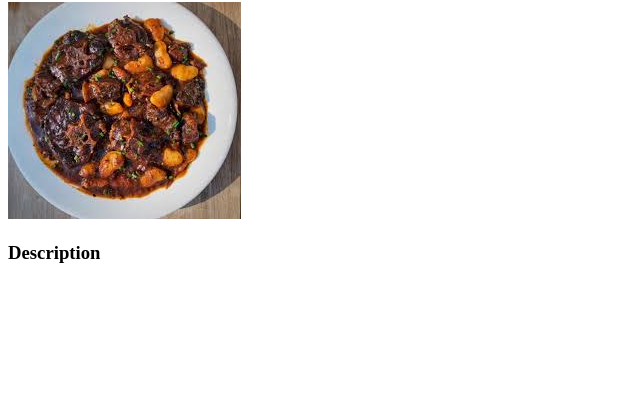
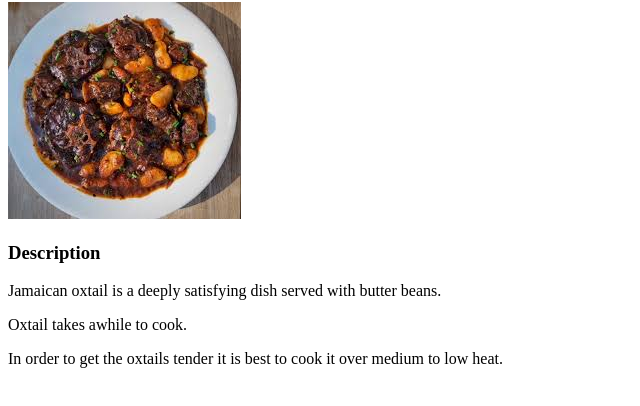
Before and after one commit to diamondgyal16/odin-recipes, a plain HTML site: page Recipes/Oxtail.html in a window 1280 px wide. Shown: the part 78-484 px from the top of the page, without its empty margins (0-640 px from the left). Drawn offline with Linux system fonts and the light colour scheme.

Commit message:
Added description to recipes

```diff
--- a/Recipes/Oxtail.html
+++ b/Recipes/Oxtail.html
@@ -10,5 +10,9 @@
     <img src="../Images/Oxtail.jpeg" alt="Oxtail">
 
     <h3>Description</h3>
+
+    <p>Jamaican oxtail is a deeply satisfying dish served with butter beans.</p>
+    <p>Oxtail takes awhile to cook.</p>
+    <p>In order to get the oxtails tender it is best to cook it over medium to low heat.</p>
 </body>
 </html>
```
Also changed, not shown: Recipes/AckeeandSaltfish.html (+2 -0 lines), Recipes/Riceandpeas.html (+3 -0 lines).
